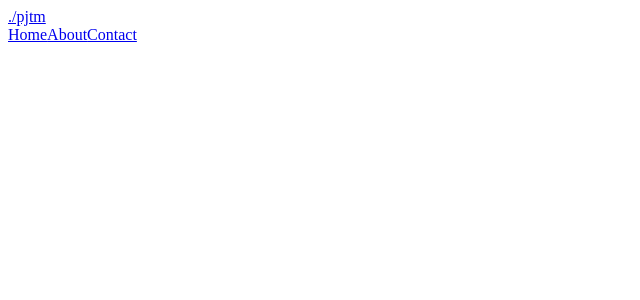
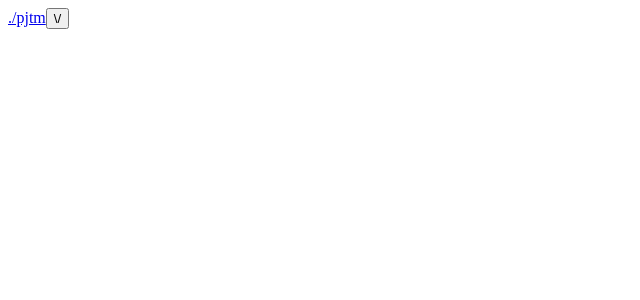
Before and after one commit to pedrojose06/portifolio, a Next.js app: page /HomePage/HomePage in a window 1280 px wide. Shown: the top 300 px of the page, without its empty margins (0-640 px from the left). Built offline with nearby package versions, Linux system fonts and the light colour scheme.

Commit message:
feat: add animation and jotai for state managment

```diff
--- a/package.json
+++ b/package.json
@@ -9,6 +9,8 @@
     "lint": "next lint"
   },
   "dependencies": {
+    "jotai": "^2.11.3",
+    "motion": "^12.4.1",
     "next": "15.1.6",
     "react": "^19.0.0",
     "react-dom": "^19.0.0"
--- a/src/app/components/NavBar/NavBar.tsx
+++ b/src/app/components/NavBar/NavBar.tsx
@@ -1,5 +1,10 @@
+'use client'
+
 import NavBarItem from '@/app/features/NavBarItem/NavBarItem'
 import NavBarLogo from '@/app/features/NavbarLogo/NavBarLogo'
+import { useAtom } from 'jotai'
+import { AnimatePresence, motion } from 'motion/react'
+import navbarAtom from './atoms/navbar'
 
 const items = [
   { title: 'Home', path: '/' },
@@ -8,15 +13,37 @@ const items = [
 ]
 
 const NavBar = () => {
+  const [show] = useAtom(navbarAtom)
+  // const [show, setShow] = useState(false)
   return (
-    <nav className="border2 flex w-full flex-col items-center justify-between border-b-[0.5px] border-b-primary border-solid bg-background md:h-16 md:flex-row">
+    <AnimatePresence>
       <NavBarLogo />
-      <div className=" flex w-full flex-col items-center justify-center md:w-5/12 md:flex-row">
-        {items.map((item) => (
-          <NavBarItem key={item.title} title={item.title} path={item.path} />
-        ))}
-      </div>
-    </nav>
+      <motion.nav
+        key="box"
+        animate={{ height: show ? 'auto' : 0 }}
+        transition={{ duration: 0.5, delay: show ? 0 : 0.5 }}
+        className="border2 flex w-full flex-col items-center justify-between border-b-[0.5px] border-b-primary border-solid bg-background md:h-16 md:flex-row"
+      >
+        <motion.div
+          animate={{ opacity: show ? 1 : 0 }}
+          transition={{
+            duration: show ? 0.2 : 0.5,
+            delay: show ? 0.5 : 0,
+            ease: [0, 0.71, 0.2, 1.01],
+          }}
+        >
+          <div className=" flex w-full flex-col items-center justify-center md:w-5/12 md:flex-row">
+            {items.map((item) => (
+              <NavBarItem
+                key={item.title}
+                title={item.title}
+                path={item.path}
+              />
+            ))}
+          </div>
+        </motion.div>
+      </motion.nav>
+    </AnimatePresence>
   )
 }
 
--- /dev/null
+++ b/src/app/components/NavBar/atoms/navbar.ts
@@ -0,0 +1,5 @@
+import { atom } from 'jotai'
+
+const navbarAtom = atom(false)
+
+export default navbarAtom
--- a/src/app/features/NavbarLogo/NavBarLogo.tsx
+++ b/src/app/features/NavbarLogo/NavBarLogo.tsx
@@ -1,11 +1,25 @@
+import navbarAtom from '@/app/components/NavBar/atoms/navbar'
+import { useAtom } from 'jotai'
+import { Fragment } from 'react'
+
 const NavBarLogo = () => {
+  const [show, setShow] = useAtom(navbarAtom)
   return (
+    <Fragment key="logo">
       <a
         href="/"
         className="relative flex h-16 w-full items-center justify-center text-3xl text-primary hover:cursor-pointer md:w-1/6 md:justify-start"
       >
         <span>./pjtm</span>
       </a>
+      <button
+        type="button"
+        className="absolute top-0 right-0 h-0"
+        onClick={() => setShow(!show)}
+      >
+        \/
+      </button>
+    </Fragment>
   )
 }
 export default NavBarLogo
```
Also changed, not shown: 1 other file (tests, documents, lock files or other folders). Lines whose indentation alone changed are shown as unchanged.
